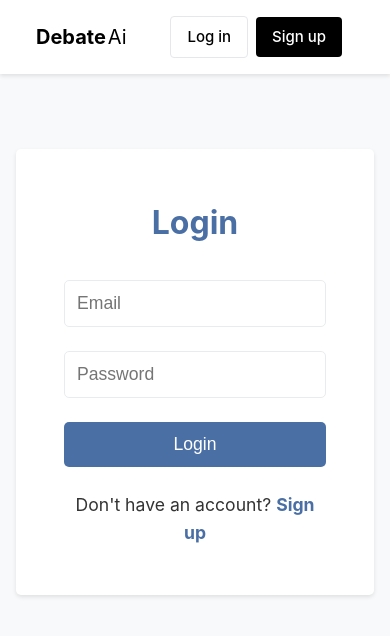
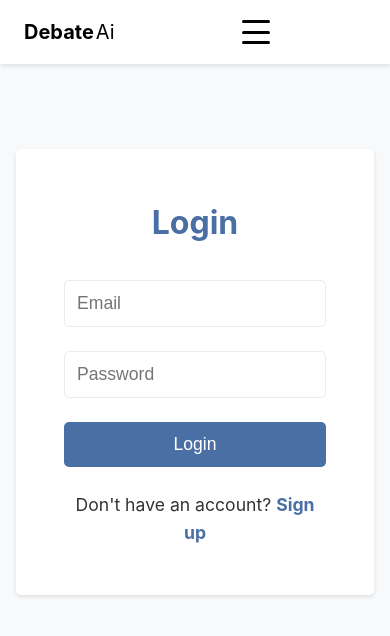
Before and after one commit to solerb09/DebateAI, a React (Vite) app in the folder frontend/: page /login in a window 390 px wide. Shown: the top 636 px of the page. Built offline with nearby package versions, Linux system fonts and the light colour scheme; no server answers; the database is empty.

Commit message:
hamburger menu

```diff
--- a/frontend/src/components/Header.jsx
+++ b/frontend/src/components/Header.jsx
@@ -8,13 +8,22 @@ import '../styles/Header.css';
 const Header = () => {
   const { user, isAuthenticated, logout } = useAuth();
   const [isDropdownOpen, setIsDropdownOpen] = useState(false);
+  const [mobileMenuOpen, setMobileMenuOpen] = useState(false);
   const dropdownRef = useRef(null);
+  const mobileMenuRef = useRef(null);
 
   // Close dropdown when clicking outside
   useEffect(() => {
     const handleClickOutside = (event) => {
       if (dropdownRef.current && !dropdownRef.current.contains(event.target)) {
         setIsDropdownOpen(false);
+      }
+
+      // Also handle mobile menu outside clicks
+      if (mobileMenuRef.current && !mobileMenuRef.current.contains(event.target) &&
+          !event.target.classList.contains('hamburger-btn') &&
+          !event.target.parentElement?.classList.contains('hamburger-btn')) {
+        setMobileMenuOpen(false);
       }
     };
 
@@ -28,9 +37,18 @@ const Header = () => {
     setIsDropdownOpen(!isDropdownOpen);
   };
 
+  const toggleMobileMenu = () => {
+    setMobileMenuOpen(!mobileMenuOpen);
+  };
+
   const handleLogout = () => {
     logout();
     setIsDropdownOpen(false);
+    setMobileMenuOpen(false);
+  };
+
+  const closeMobileMenu = () => {
+    setMobileMenuOpen(false);
   };
 
   return (
@@ -41,12 +59,14 @@ const Header = () => {
           <span className="logo-text-secondary">Ai</span>
         </Link>
 
+        {/* Desktop Navigation */}
         <nav className="nav-menu">
           <Link to="/" className="nav-link">Home</Link>
           <Link to="/debates" className="nav-link">Debates</Link>
           <Link to="/leaderboard" className="nav-link">Leaderboard</Link>
         </nav>
 
+        {/* Desktop Auth Section */}
         <div className="auth-section">
           {isAuthenticated ? (
             <div className="profile-dropdown" ref={dropdownRef}>
@@ -103,6 +123,44 @@ const Header = () => {
             </div>
           )}
         </div>
+
+        {/* Hamburger Menu Button */}
+        <button className="hamburger-btn" onClick={toggleMobileMenu} aria-label="Menu">
+          <span></span>
+          <span></span>
+          <span></span>
+        </button>
+
+        {/* Mobile Menu */}
+        {mobileMenuOpen && (
+          <div className="mobile-menu" ref={mobileMenuRef}>
+            <nav className="mobile-nav">
+              <Link to="/" className="mobile-nav-link" onClick={closeMobileMenu}>Home</Link>
+              <Link to="/debates" className="mobile-nav-link" onClick={closeMobileMenu}>Debates</Link>
+              <Link to="/leaderboard" className="mobile-nav-link" onClick={closeMobileMenu}>Leaderboard</Link>
+
+              {isAuthenticated ? (
+                <>
+                  <Link to="/profile" className="mobile-nav-link" onClick={closeMobileMenu}>
+                    My Profile
+                  </Link>
+                  <button className="mobile-nav-button" onClick={handleLogout}>
+                    Logout
+                  </button>
+                </>
+              ) : (
+                <>
+                  <Link to="/login" className="mobile-nav-link" onClick={closeMobileMenu}>
+                    Log in
+                  </Link>
+                  <Link to="/signup" className="mobile-nav-link signup" onClick={closeMobileMenu}>
+                    Sign up
+                  </Link>
+                </>
+              )}
+            </nav>
+          </div>
+        )}
       </div>
     </header>
   );
--- a/frontend/src/styles/Header.css
+++ b/frontend/src/styles/Header.css
@@ -17,6 +17,7 @@
   grid-template-columns: auto 1fr auto;
   align-items: center;
   gap: 32px;
+  position: relative;
 }
 
 .logo {
@@ -153,24 +154,114 @@
   color: #000000;
 }
 
+/* Hamburger Menu */
+.hamburger-btn {
+  display: none;
+  background: none;
+  border: none;
+  cursor: pointer;
+  width: 28px;
+  height: 24px;
+  position: relative;
+  z-index: 1001;
+  flex-direction: column;
+  justify-content: space-between;
+  padding: 0;
+  margin-right: 1.5rem;
+}
+
+.hamburger-btn span {
+  display: block;
+  height: 3px;
+  width: 100%;
+  background-color: #000;
+  border-radius: 3px;
+  transition: all 0.3s ease;
+}
+
+/* Mobile Menu */
+.mobile-menu {
+  display: none;
+  position: fixed;
+  top: 0;
+  right: 0;
+  width: 100%;
+  height: 100vh;
+  background-color: #000000;
+  z-index: 1000;
+  padding-top: 70px;
+}
+
+.mobile-nav {
+  display: flex;
+  flex-direction: column;
+  padding: 1.5rem;
+}
+
+.mobile-nav-link {
+  color: #ffffff;
+  text-decoration: none;
+  font-size: 1.25rem;
+  font-weight: 500;
+  padding: 1rem 0;
+  border-bottom: 1px solid rgba(255, 255, 255, 0.1);
+  transition: opacity 0.2s ease;
+}
+
+.mobile-nav-link:hover {
+  opacity: 0.8;
+  text-decoration: none;
+}
+
+.mobile-nav-link.signup {
+  background-color: #ffffff;
+  color: #000000;
+  text-align: center;
+  border-radius: 4px;
+  margin-top: 1rem;
+  border: none;
+  padding: 0.75rem 0;
+}
+
+.mobile-nav-button {
+  background: none;
+  border: none;
+  color: #ffffff;
+  text-align: left;
+  font-size: 1.25rem;
+  font-weight: 500;
+  padding: 1rem 0;
+  border-bottom: 1px solid rgba(255, 255, 255, 0.1);
+  cursor: pointer;
+  transition: opacity 0.2s ease;
+  width: 100%;
+  font-family: inherit;
+}
+
+.mobile-nav-button:hover {
+  opacity: 0.8;
+}
+
 /* Responsive Design */
 @media (max-width: 768px) {
   .header-container {
     grid-template-columns: auto auto;
-    padding: 0 0.75rem;
+    padding: 0;
   }
 
   .nav-menu {
     display: none;
   }
 
-  .auth-buttons {
-    gap: 0.5rem;
+  .auth-section {
+    display: none;
   }
 
-  .login-button,
-  .signup-button {
-    padding: 0.375rem 0.75rem;
-    font-size: 0.875rem;
+  .hamburger-btn {
+    display: flex;
+  }
+
+  .mobile-menu {
+    display: block;
   }
 }
```
Also changed, not shown: frontend/src/pages/DebateListPage.jsx (indentation only), frontend/src/pages/DebateRoomPage.jsx (indentation only).
